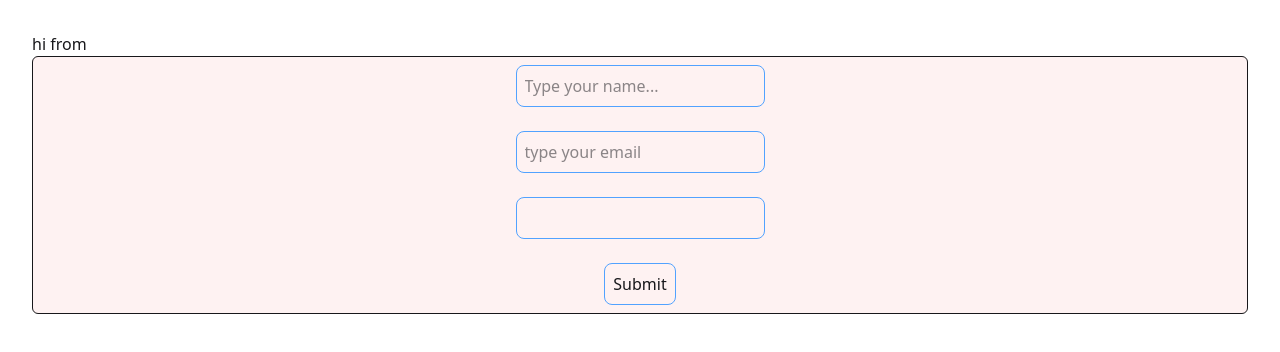
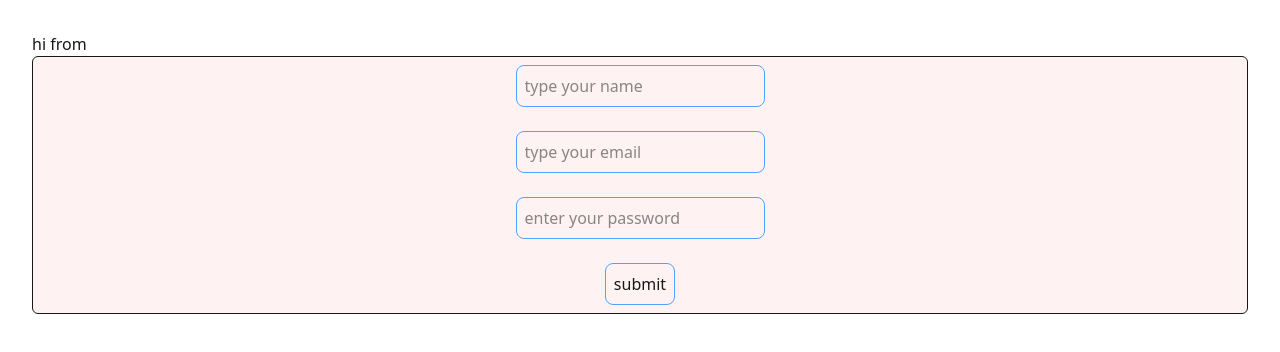
Before and after one commit to developerTamanna/react-from-create, a React (Vite) app: page / in a window 1280 px wide. Shown: the top 352 px of the page. Built offline with nearby package versions, Linux system fonts and the light colour scheme.

Commit message:
onchange derect cll

```diff
--- a/src/App.jsx
+++ b/src/App.jsx
@@ -1,5 +1,6 @@
 
 import './App.css'
+import Submision2 from './components/Submision2/Submision2'
 import SubmitFrom from './components/SubmitFrom/SubmitFrom'
 
 function App() {
@@ -8,7 +9,8 @@ function App() {
   return (
  <>
  <h1>hi from</h1>
-<SubmitFrom></SubmitFrom>
+{/* <SubmitFrom></SubmitFrom> */}
+<Submision2></Submision2>
  </>
   )
 }
--- /dev/null
+++ b/src/components/Submision2/Submision2.jsx
@@ -0,0 +1,56 @@
+import React, { useState } from 'react';
+
+const Submision2 = () => {
+
+
+    //text function
+
+    const [name, setName] = useState('');
+
+    //email function
+
+  const [email, setEmail] = useState('')
+
+//password function
+
+
+const [pass, setPass] = useState('')
+
+
+//onsubmit function
+const submitForm = (event)=>{
+    event.preventDefault()
+    console.log(name)
+    console.log(email)
+    console.log(pass)
+}
+
+// const nameInput=(e)=>{
+//     setName(e.target.value)
+// }
+
+
+    return (
+        <div className='border p-2 text-center bg-red-50 rounded-md'>
+<form  onSubmit={submitForm}>
+
+<input onChange={(event)=>{setName(event.target.value)}} className='border border-blue-400 p-2 rounded-lg focus:outline-none focus:ring-2 focus:ring-blue-500' type="text" name="text" placeholder='type your name' required />
+<br/>
+<br/>
+
+<input onChange={(event)=>{setEmail(event.target.value)}} className='border border-blue-400 p-2 rounded-lg focus:outline-none focus:ring-2 focus:ring-blue-500' type="email" name="email"  placeholder='type your email' required/>
+<br/>
+<br/>
+
+<input onChange={(event)=>{setPass(event.target.value)}} className='border border-blue-400 p-2 rounded-lg focus:outline-none focus:ring-2 focus:ring-blue-500' type="password" name="" placeholder='enter your password' required/>
+
+<br/>
+<br/>
+
+<input className='border border-blue-400 p-2 rounded-lg focus:outline-none focus:ring-2 focus:ring-blue-500' type="submit" value="submit"/>
+</form>
+        </div>
+    );
+};
+
+export default Submision2;
```
